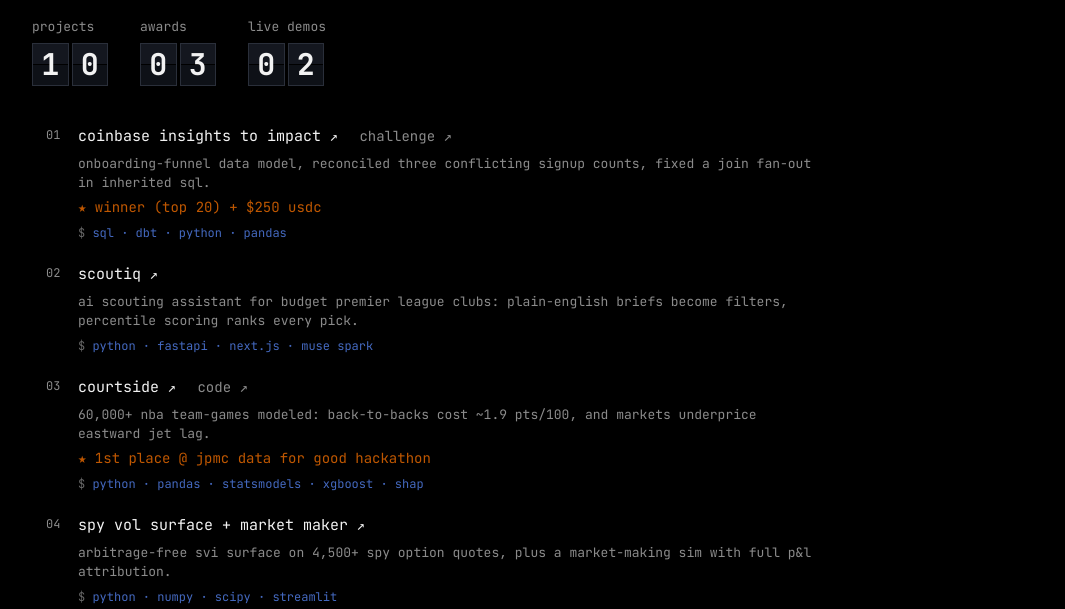
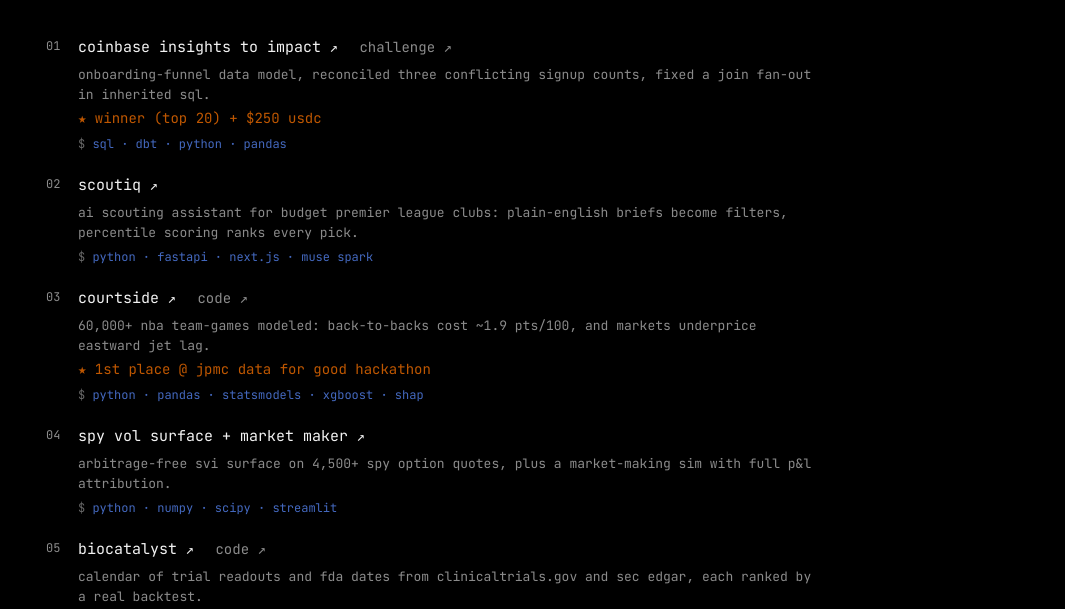
Before and after one commit to palashpawar/palashpawar.github.io, a plain HTML site: page projects.html in a window 1280 px wide. Shown: the part 174-783 px from the top of the page, without its empty margins (214-1279 px from the left). Drawn offline with Linux system fonts and the light colour scheme.

Commit message:
Projects: drop the stats board

```diff
--- a/projects.html
+++ b/projects.html
@@ -28,7 +28,6 @@
   <main class="page">
     <a class="back" href="index.html">home</a>
     <h1>projects</h1>
-    <div class="board" id="projBoard"></div>
     <div class="item proj" data-n="01">
       <a href="files/coinbase-insights-to-impact.pdf" target="_blank" rel="noopener">coinbase insights to impact</a> <a class="sub" href="https://www.gem.com/lp/coinbase/insights-to-impact-bounty-2026" target="_blank" rel="noopener">challenge</a>
       <p>onboarding-funnel data model, reconciled three conflicting signup counts, fixed a join fan-out in inherited sql.</p>
@@ -83,32 +82,5 @@
       <p class="tags-line">python · tensorflow · kotlin</p>
     </div>
   </main>
-  <script>
-    // split-flap counts, same board as the places and github pages
-    (function () {
-      const items = document.querySelectorAll(".proj");
-      const stats = [["projects", items.length],
-                     ["awards", document.querySelectorAll(".proj .award-line").length],
-                     ["live demos", [...items].filter(i => /github\.io|vercel\.app/.test(i.querySelector("a").href)).length]];
-      const still = matchMedia("(prefers-reduced-motion: reduce)").matches;
-      const board = document.getElementById("projBoard");
-      stats.forEach(([label, value], s) => {
-        const box = document.createElement("div"); box.className = "flap-stat";
-        const l = document.createElement("span"); l.className = "flap-label"; l.textContent = label;
-        const cells = document.createElement("span"); cells.className = "flap-cells"; cells.setAttribute("aria-label", value + " " + label);
-        [...String(value).padStart(2, "0")].forEach((ch, i) => {
-          const c = document.createElement("span"); c.className = "flap"; c.setAttribute("aria-hidden", "true"); c.textContent = ch;
-          cells.append(c);
-          if (still) return;
-          const stopAt = performance.now() + 500 + s * 220 + i * 90;
-          const t = setInterval(() => {
-            if (performance.now() >= stopAt) { clearInterval(t); c.textContent = ch; return; }
-            c.textContent = Math.floor(Math.random() * 10);
-          }, 55);
-        });
-        box.append(l, cells); board.append(box);
-      });
-    })();
-  </script>
 </body>
 </html>
--- a/style.css
+++ b/style.css
@@ -1609,5 +1609,4 @@ pre#art { flex: 1; margin: 0; font-size: 11px; line-height: 11px; color: var(--u
 .page .proj:hover::before { color: var(--accent); }
 .page .proj p.tags-line { color: var(--accent); opacity: .75; font-size: 12px; margin-top: 6px; }
 .page .proj p.tags-line::before { content: "$ "; color: var(--dim); }
-#projBoard { margin: -8px 0 28px; }
 @media (max-width: 600px) { .page .proj { padding-left: 34px; } .page .proj::before { left: 6px; } }
```
